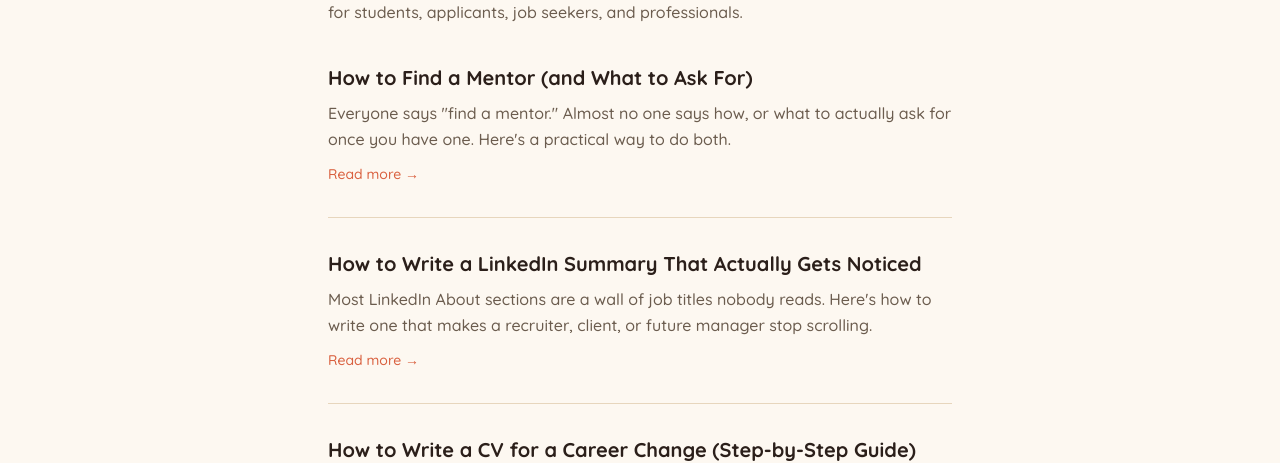
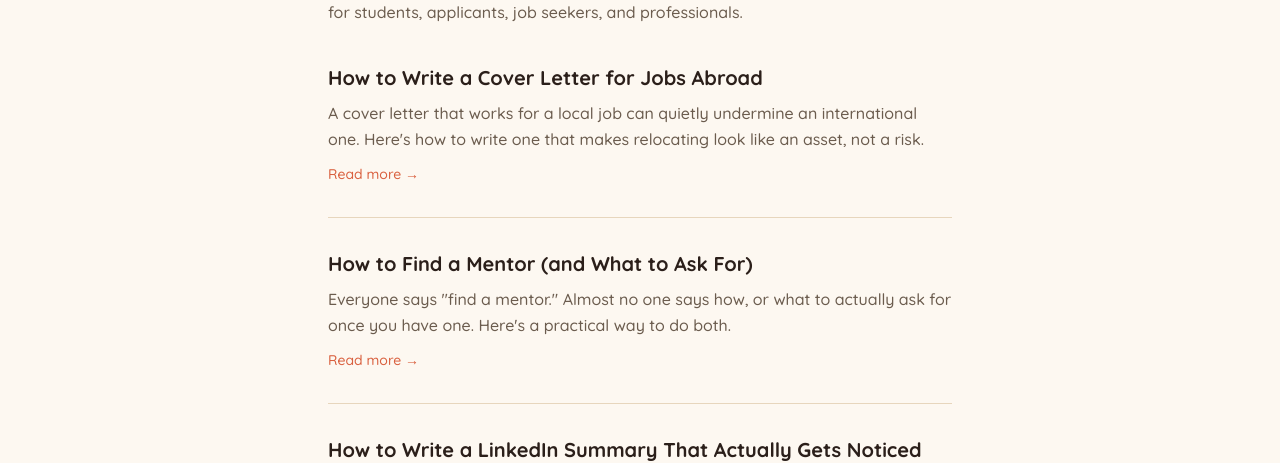
Before and after one commit to arsh-da-pers/Fledgy, a Next.js app: page /blog in a window 1280 px wide. Shown: the part 221-684 px from the top of the page. Built offline with nearby package versions, Linux system fonts and the light colour scheme; no server answers.

Commit message:
Add blog post: How to Write a Cover Letter for Jobs Abroad
Co-Authored-By: Claude Sonnet 5 <noreply@anthropic.com>
Claude-Session: https://claude.ai/code/session_015ePRt3r5HYXESXYPkJvJC7

```diff
--- a/src/content/posts.ts
+++ b/src/content/posts.ts
@@ -2,6 +2,71 @@ import type { Post } from "@/lib/blog";
 
 // Add new posts to the top of this array. Each post needs a unique `slug`.
 export const posts: Post[] = [
+  {
+    slug: "how-to-write-a-cover-letter-for-jobs-abroad",
+    title: "How to Write a Cover Letter for Jobs Abroad",
+    description:
+      "How to write a cover letter for an international job application — handling visa questions, matching local norms, and the mistakes that signal you're not ready to relocate.",
+    date: "2026-10-25",
+    excerpt:
+      "A cover letter that works for a local job can quietly undermine an international one. Here's how to write one that makes relocating look like an asset, not a risk.",
+    tags: ["cover letter", "job applications", "working abroad", "job seekers"],
+    body: [
+      {
+        type: "p",
+        text: "Applying for a job in another country adds a layer most cover letter advice doesn't cover: an employer who has to ask themselves not just \"can this person do the job?\" but \"is hiring someone who needs to relocate, and maybe needs sponsorship, worth the extra friction?\" A generic cover letter leaves that question hanging, which is exactly what gets international applications filtered out before anyone reads the CV behind them. Here's how to write one that answers it for them.",
+      },
+      { type: "h2", text: "Lead with why this country, not just this job" },
+      {
+        type: "p",
+        text: "\"I am excited to apply for this role\" could be written by anyone, anywhere. An employer hiring internationally is quietly screening for commitment — they don't want to invest in relocating or sponsoring someone who's really using the role as a stepping stone elsewhere. Open with a specific, honest reason this market and this move make sense for you: a skill the local industry is known for, a professional community you want to be part of, family or partner ties, or simply a deliberate, well-researched career move. Vague enthusiasm reads as a backup plan; a specific reason reads as a decision.",
+      },
+      { type: "h2", text: "Address the visa and relocation question before they have to" },
+      {
+        type: "p",
+        text: "Don't bury your work authorization status and hope it doesn't come up — it's one of the first things a hiring manager needs to know, and silence reads as something to hide. If you already have the right to work in the country, say so plainly in one line. If you'll need sponsorship, state it clearly and briefly, rather than hoping the CV implies it: \"I am based in [country] and would require visa sponsorship to relocate\" is a complete, confident sentence. Employers who sponsor routinely aren't scared off by the word — they're scared off by applicants who seem unaware of what relocating actually involves.",
+      },
+      { type: "h2", text: "Match the tone and format to where you're applying" },
+      {
+        type: "p",
+        text: "Cover letter norms vary more across borders than most applicants expect, and getting them wrong is a quiet tell that you haven't done your homework on the market you're trying to enter.",
+      },
+      {
+        type: "ul",
+        items: [
+          "**US and Canada** — keep it to one page, confident and achievement-led, first person throughout. Enthusiasm is expected, not seen as overselling.",
+          "**UK** — similarly concise, but slightly more measured in tone; let the evidence carry the confidence rather than the adjectives.",
+          "**Germany, Netherlands, and much of continental Europe** — more formal and structured, often addressed with a proper salutation and closing; some employers still expect a methodical, qualifications-first style rather than a narrative pitch.",
+          "**Gulf and parts of Asia** — formal and respectful in tone, with clear, direct statements of qualifications and availability; ornate language can read as padding rather than polish.",
+        ],
+      },
+      {
+        type: "p",
+        text: "When in doubt, look at how the company itself writes — its careers page and job ad usually signal the tone it expects back.",
+      },
+      { type: "h2", text: "Show you understand the local market, not just the company" },
+      {
+        type: "p",
+        text: "A cover letter that only talks about the company can still read as generic if it shows no awareness of the market around it. A line that shows you understand the local industry — a regulation, a trend, a way the sector works differently there than where you are now — does more to prove you've genuinely researched the move than any amount of stated enthusiasm. It also quietly answers the employer's real worry: that you'll arrive, discover the market isn't what you expected, and leave within the year.",
+      },
+      { type: "h2", text: "Mistakes that make you look like a risky hire" },
+      {
+        type: "ul",
+        items: [
+          "Leaving your location and visa status unclear, forcing the reader to guess or dig through your CV for it.",
+          "Writing as if you could be applying from anywhere, with no sign you've researched the country or industry you're moving to.",
+          "Over-explaining personal reasons for relocating instead of keeping it brief and professional.",
+          "Using a format or tone that clashes with local norms — too casual where formality is expected, or needlessly stiff where directness is valued.",
+          "Failing to mention notice period, availability to relocate, or timeline, which international employers weigh more heavily than domestic ones.",
+        ],
+      },
+      { type: "h2", text: "Get it checked before you send it" },
+      {
+        type: "p",
+        text: "An international application has less room for error than a local one — there's often no shared network to vouch for you, so the letter and CV have to do all the convincing. Fledgy's [free CV scorer](/cv) rates your CV against real hiring norms for your target country and can generate a recruiter-ready rewrite, so the document sitting behind your cover letter makes the same strong, consistent case. And if you're still weighing which markets or roles actually fit your experience, the [career quiz](/careers) can help narrow that down before you commit to the move.",
+      },
+    ],
+  },
   {
     slug: "how-to-find-a-mentor",
     title: "How to Find a Mentor (and What to Ask For)",
```
